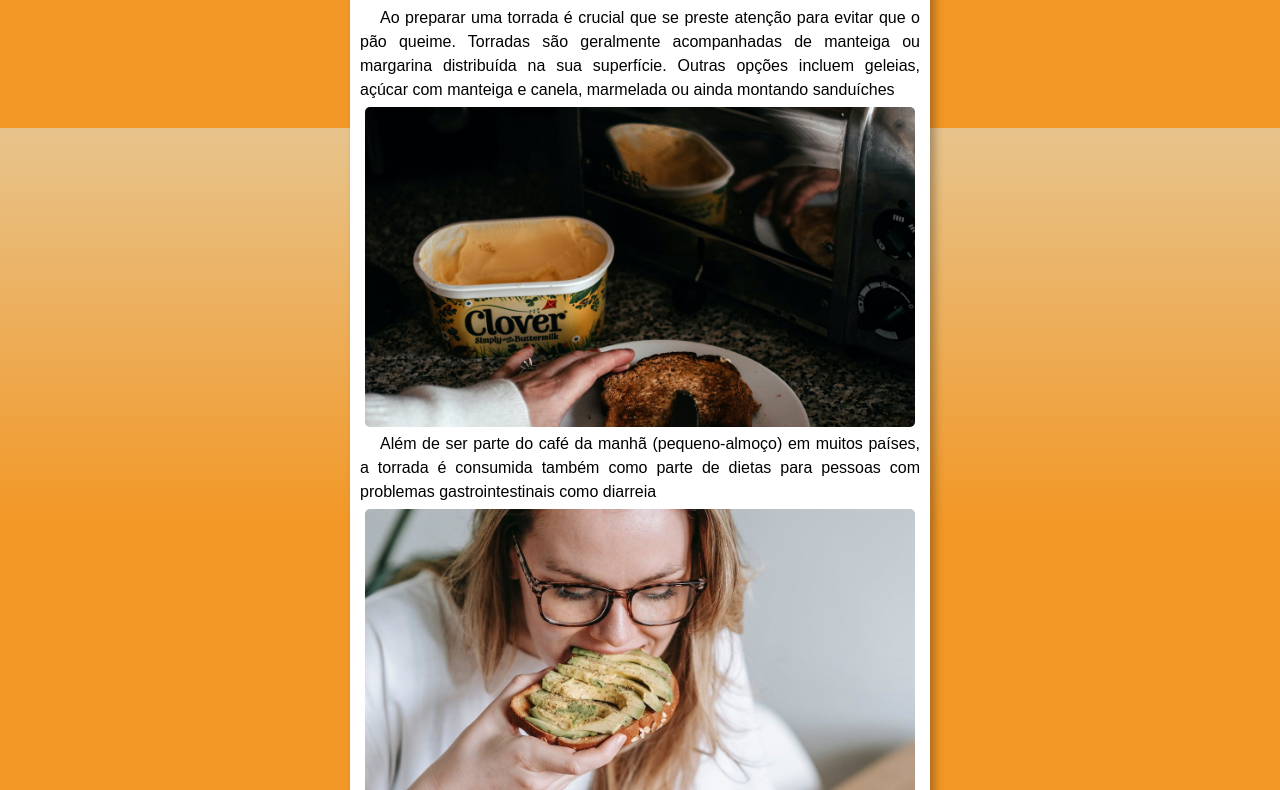
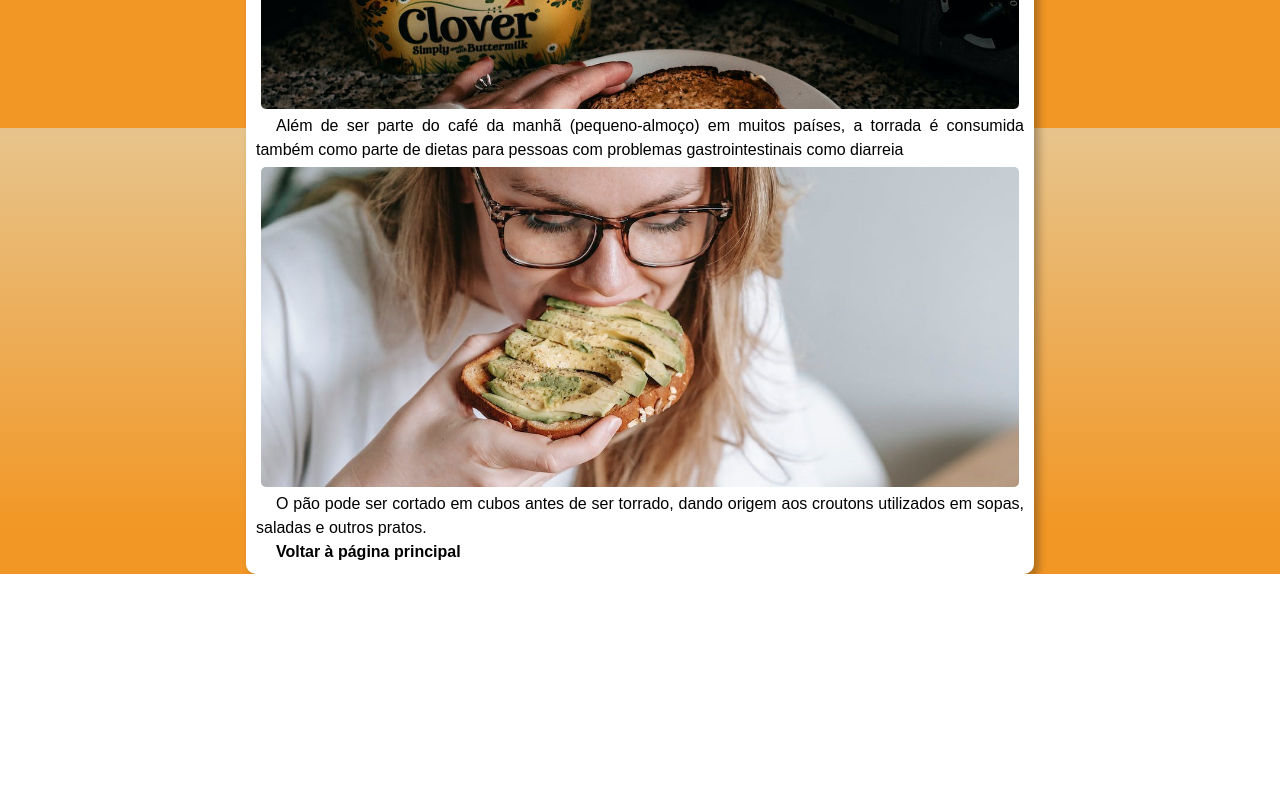
Before and after one commit to j6a6pedr6/primeiro-site, a plain HTML site: page paginas-secundarias/consumo.html in a window 1280 px wide. Shown: the part 672-1462 px from the top of the page. After the commit the page ends 1246 px from the top, so only its background shows below. Drawn offline with Linux system fonts and the light colour scheme; a web font is replaced by a local one.

Commit message:
ultima atualizacão

```diff
--- a/css/style.css
+++ b/css/style.css
@@ -94,8 +94,9 @@ footer > p > a:hover{
 main{
     font-family: var(--font-padrao);
     background-color: white;
-    min-width: 30vh;
-    max-width: 70vh;
+    min-width: 30vw;
+    max-width: 60vw;
+    height: auto;
     margin: auto;
     margin-top: 40px;
     margin-bottom: 40px;
```
